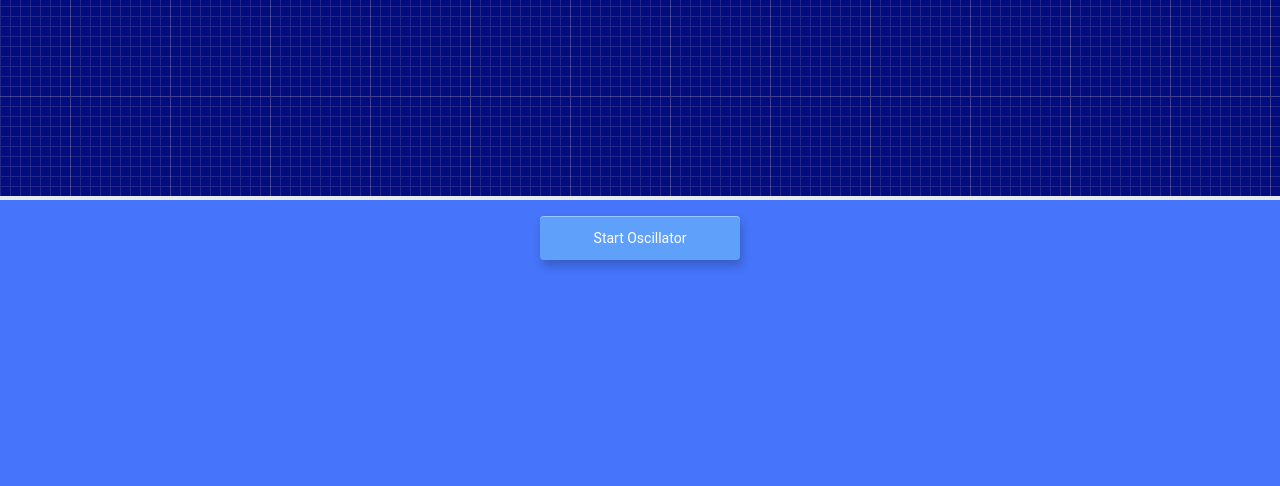
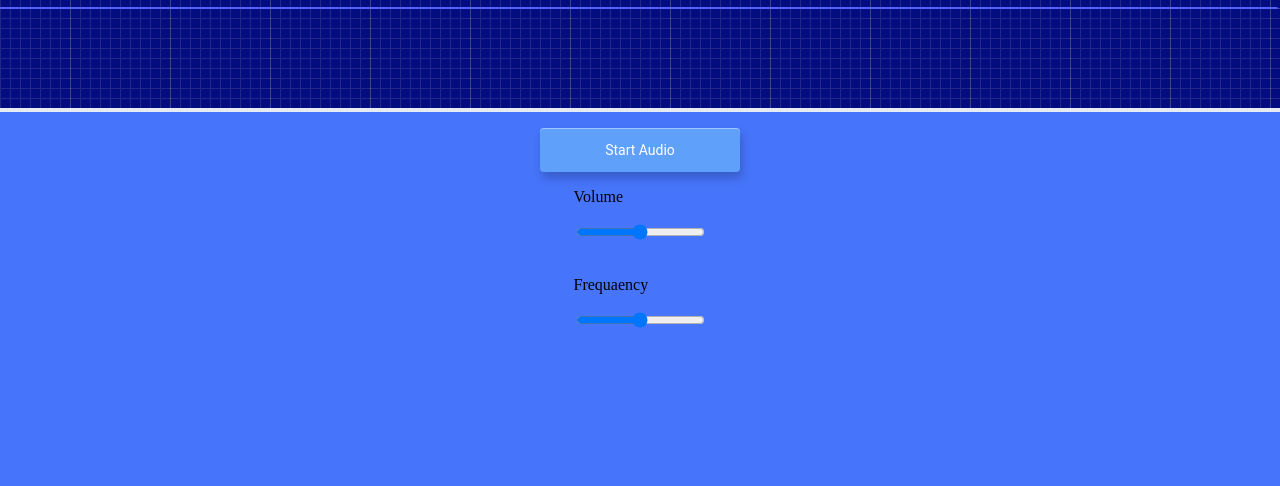
Before and after one commit to Hilsen-Cenaj/WebAudioApi-Synthesizer, a plain HTML site: page index.html in a window 1280 px wide. Shown: the part 314-800 px from the top of the page. Drawn offline with Linux system fonts and the light colour scheme.

Commit message:
Add volume - Frequency not finished

```diff
--- a/audio.js
+++ b/audio.js
@@ -1,11 +1,16 @@
+// ========================================================
+// Global Variables
+// ========================================================
+const volumeButton = document.getElementById('volume');
+const start_button = document.getElementById('start');
+const frequency_button = document.getElementById('frequency');
 
 var myAudioContext;
-var oscillator,gainNode,analyser;
-var new;
+var oscillator, analyser, gainNode;
 var state="stopped";
-var start_button = document.getElementById('start');
+
+
 function audioSetup() {
-
 	myAudioContext = new (window.AudioContext || window.webkitAudioContext)();
 
 	gainNode = myAudioContext.createGain();
@@ -19,39 +24,59 @@ function audioSetup() {
 
 };
 
-//Play/Stop Button
+// ========================================================
+// Start/Stop Button
+// ========================================================
 start_button.addEventListener('click', function() {
 	if (myAudioContext.state === 'suspended') {
 		 myAudioContext.resume();
 	 }
 	if(state==="stopped"){
 		gainNode.gain.value=1;
-		start_button.innerHTML="Stop Oscillator"
+		start_button.innerHTML="Stop Audio";
 		state="playing";
 	}else{
 		gainNode.gain.value=0;
 		state="stopped";
-		start_button.innerHTML="Start Oscillator"
-
+		start_button.innerHTML="Start Audio";
 	}
 },false);
 
 audioSetup();
 
 // ========================================================
+// Volume Bar
+// ========================================================
+volumeButton.addEventListener('input',function(){
+	gainNode.gain.value=this.value/100;
+},false);
+
+// ========================================================
+// Frequecy Bar
+// ========================================================
+frequency_button.addEventListener('input',function(){
+	oscillator.frequency.value()
+},false);
+
+// ========================================================
 // Create Wave Form
 // ========================================================
+
 var canvas = document.querySelector('.visualizer');
 var myCanvas = canvas.getContext("2d");
 analyser.fftSize = 1024;
+
 const waveform = new Float32Array(analyser.frequencyBinCount);
 analyser.getFloatTimeDomainData(waveform);
-
 
 function updateWaveForm() {
   requestAnimationFrame(updateWaveForm);
   analyser.getFloatTimeDomainData(waveform);
 }
+
+// ========================================================
+// Draw Oscilloscope
+// ========================================================
 
 function drawOscilloscope() {
 	requestAnimationFrame(drawOscilloscope);
@@ -69,7 +94,6 @@ function drawOscilloscope() {
 		const x = i;
 		const y = (0.5 + waveform[i] / 2) * scopeCanvas.height;
 
-
 		if (i == 0) {
 		  scopeContext.moveTo(x, y);
 		} else {
--- a/index.html
+++ b/index.html
@@ -10,9 +10,16 @@
 			<h1 class="title">WebAudio Synthesizer</h1>
 
 			<canvas class="visualizer" id="oscilloscope"></canvas>
-			<button class="audio-btn" id="start">Start Oscillator</button>
+			<button class="audio-btn" id="start">Start Audio</button>
 		</div>
-
+		<div class = "slidercontainer">
+			<p><label for="volume">Volume</label></p>
+			<p><input type="range" id="volume" min="0" max="100" class="slider"></p>
+		</div>
+		<div class = "slidercontainer">
+			<p><label for="frequency">Frequaency</label></p>
+			<p><input type="range" id="frequency" min="0" max="100" class="slider"></p>
+		</div>
 		<script src="audio.js"></script>
 	</body>
 </html>
```
Also changed, not shown: 1 other file. Lines whose indentation alone changed are shown as unchanged.
